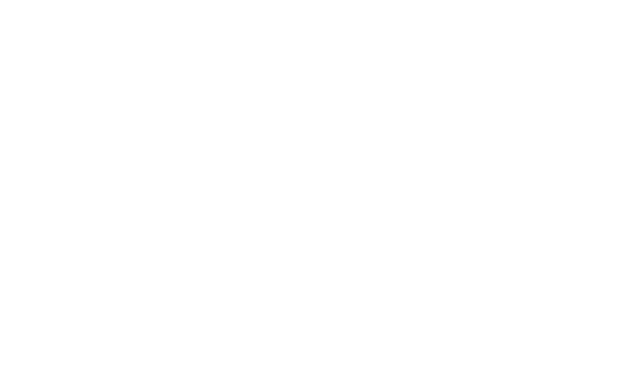
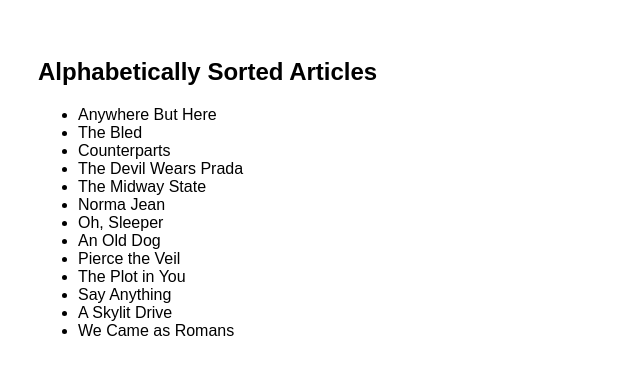
Before and after one commit to acciojob/sorting-articles-deepamwagh-svg, a website: page main.html in a window 1280 px wide. Shown: the whole page, without its empty margins (0-640 px from the left). Drawn offline with Linux system fonts and the light colour scheme.

Commit message:
created a submission

```diff
--- a/main.html
+++ b/main.html
@@ -3,11 +3,15 @@
 <html>
 
 <head>
+	<meta charset="UTF-8">
 	<link rel="stylesheet" href="styles.css">
 </head>
 
 <body>
 	<!-- the entire body must be written by student -->
+	<h2>Alphabetically Sorted Articles</h2>
+    <ul id="band"></ul>
+
     <script type="text/javascript" src="./script.js">
 </script>
 
--- a/script.js
+++ b/script.js
@@ -1 +1,29 @@
 //your JS code here. If required.
+const bands = [
+    'The Plot in You',
+    'The Devil Wears Prada',
+    'Pierce the Veil',
+    'Norma Jean',
+    'The Bled',
+    'Say Anything',
+    'The Midway State',
+    'We Came as Romans',
+    'Counterparts',
+    'Oh, Sleeper',
+    'A Skylit Drive',
+    'Anywhere But Here',
+    'An Old Dog'
+];
+
+function stripArticle(name) {
+    return name.replace(/^(a |an |the )/i, '').trim();
+}
+
+const sortedBands = bands.sort((a, b) =>
+    stripArticle(a).localeCompare(stripArticle(b))
+);
+
+const ul = document.getElementById("band");
+ul.innerHTML = sortedBands
+    .map(band => `<li>${band}</li>`)
+    .join("");
--- a/styles.css
+++ b/styles.css
@@ -1 +1,5 @@
 /*  your css code here. If applicable */
+body {
+            font-family: Arial, sans-serif;
+            padding: 30px;
+        }
```
